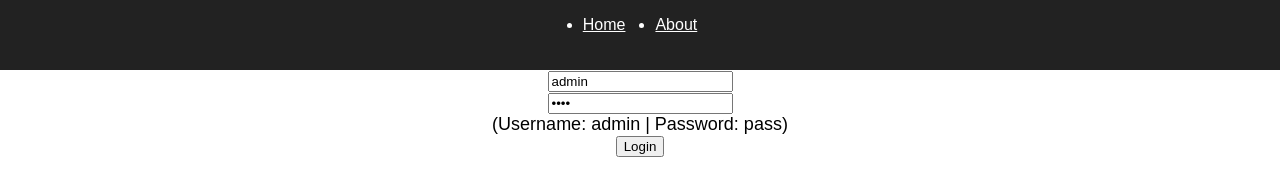
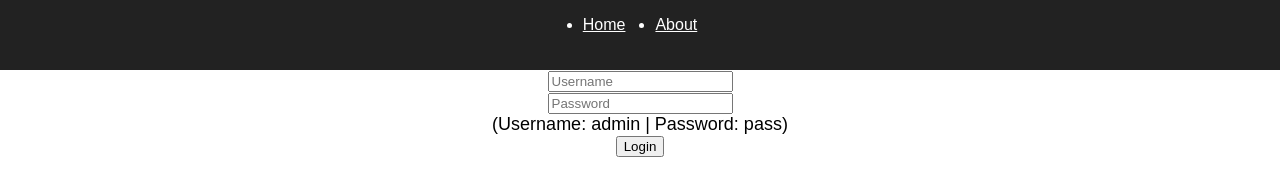
Before and after one commit to Falieson/TRAM, a React app in the folder client/: page / in a window 1280 px wide. Shown: the part 172-368 px from the top of the page. Built offline with nearby package versions, Linux system fonts and the light colour scheme; what asteroid would draw is missing.

Commit message:
:beetle: ($ui) Login module consoles response

```diff
--- a/client/src/routes/Login.tsx
+++ b/client/src/routes/Login.tsx
@@ -1,36 +1,75 @@
 import * as React from 'react';
 import asteroid from '../config/asteroid';
 
-const Login = () => {
-  const handleLogin = (e: React.FormEvent<HTMLFormElement>): void => {
+export default class Login extends React.Component<{}, {username: string, password: string}> {
+  constructor() {
+    super()
+
+    this.state = {
+      password: '',
+      username: '',
+    }
+
+    this.onUsernameInput = this.onUsernameInput.bind(this)
+    this.onPasswordInput = this.onPasswordInput.bind(this)
+    this.handleLogin = this.handleLogin.bind(this)
+  }
+
+  onUsernameInput(e: React.FormEvent<HTMLInputElement>) {
+    this.setState({
+      username: e.currentTarget.value
+    })
+  }
+
+  onPasswordInput(e: React.FormEvent<HTMLInputElement>) {
+    this.setState({
+      password: e.currentTarget.value
+    })
+  }
+
+  handleLogin(e: React.FormEvent<HTMLFormElement>) {
     e.preventDefault();
 
     asteroid.loginWithPassword({
-      password: 'pass',
-      username: 'admin',
+      password: this.state.password,
+      username: this.state.username,
     })
     .then(result => {
-      // console.log({result})
+      console.log({result}) // tslint:disable-line no-console
     })
     .catch(error => {
       console.error(error.message);
     });
   };
-  const form = () => (
-    <form onSubmit={e => handleLogin(e)}>
+
+  render () {
+    return (
       <div>
-        <input value='admin' type='text' name='username' placeholder='Username' />
+        <form onSubmit={e => this.handleLogin(e)}>
+        <div>
+          <input
+            value={this.state.username}
+            onChange={this.onUsernameInput}
+            type='text'
+            name='username'
+            placeholder='Username'
+          />
         </div>
         <div>
-        <input value='pass' type='password' name='password' placeholder='Password' />
+          <input
+            value={this.state.password}
+            onChange={this.onPasswordInput}
+            type='password'
+            name='password'
+            placeholder='Password'
+          />
         </div>
         <div>(Username: admin | Password: pass)</div>
         <div>
           <button type='submit'>Login</button>
         </div>
       </form>
-  );
-  return <div>{form()}</div>;
-};
-
-export default Login;
+    </div>
+    )
+  }
+}
```
Lines whose indentation alone changed are shown as unchanged.
